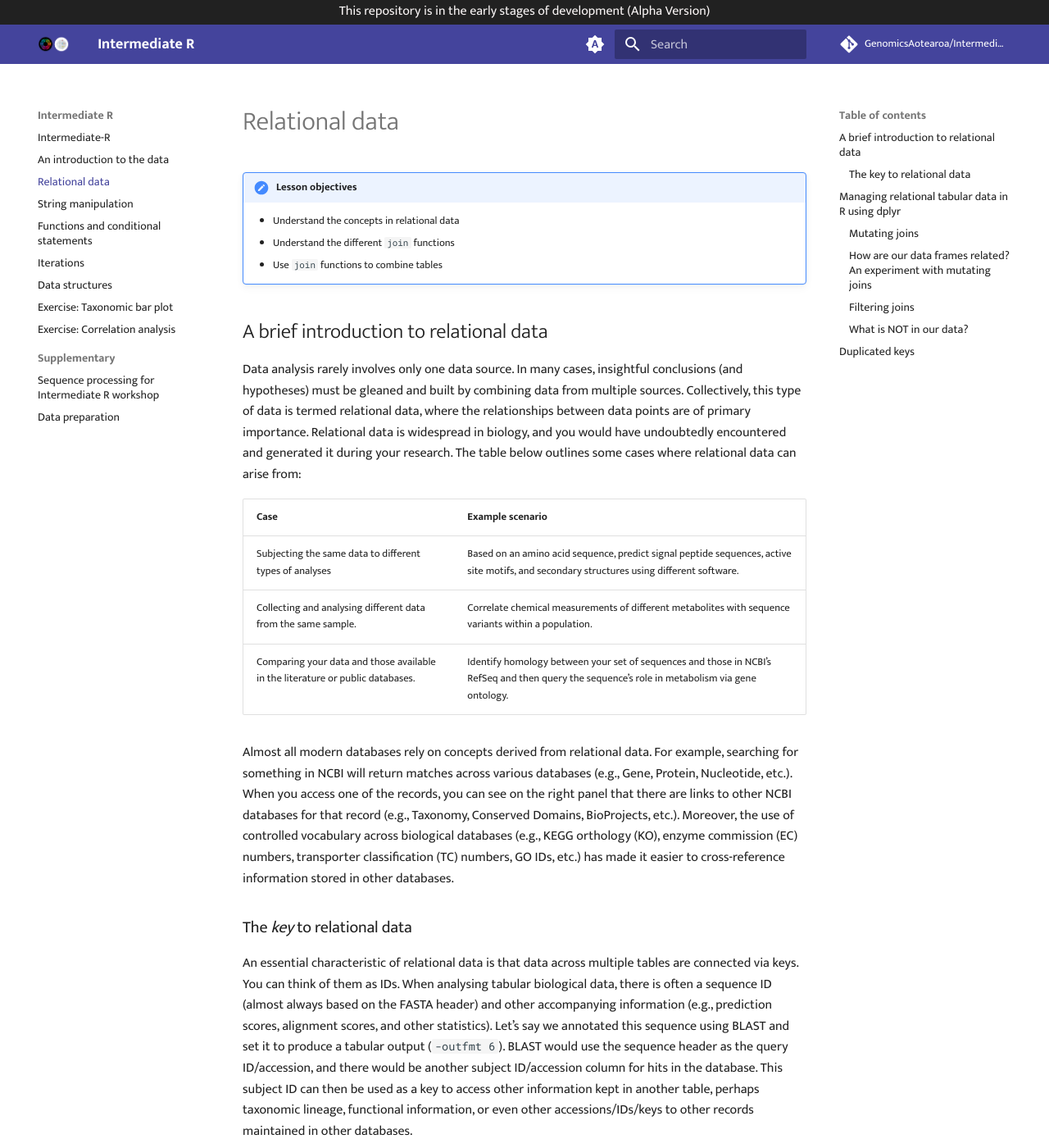
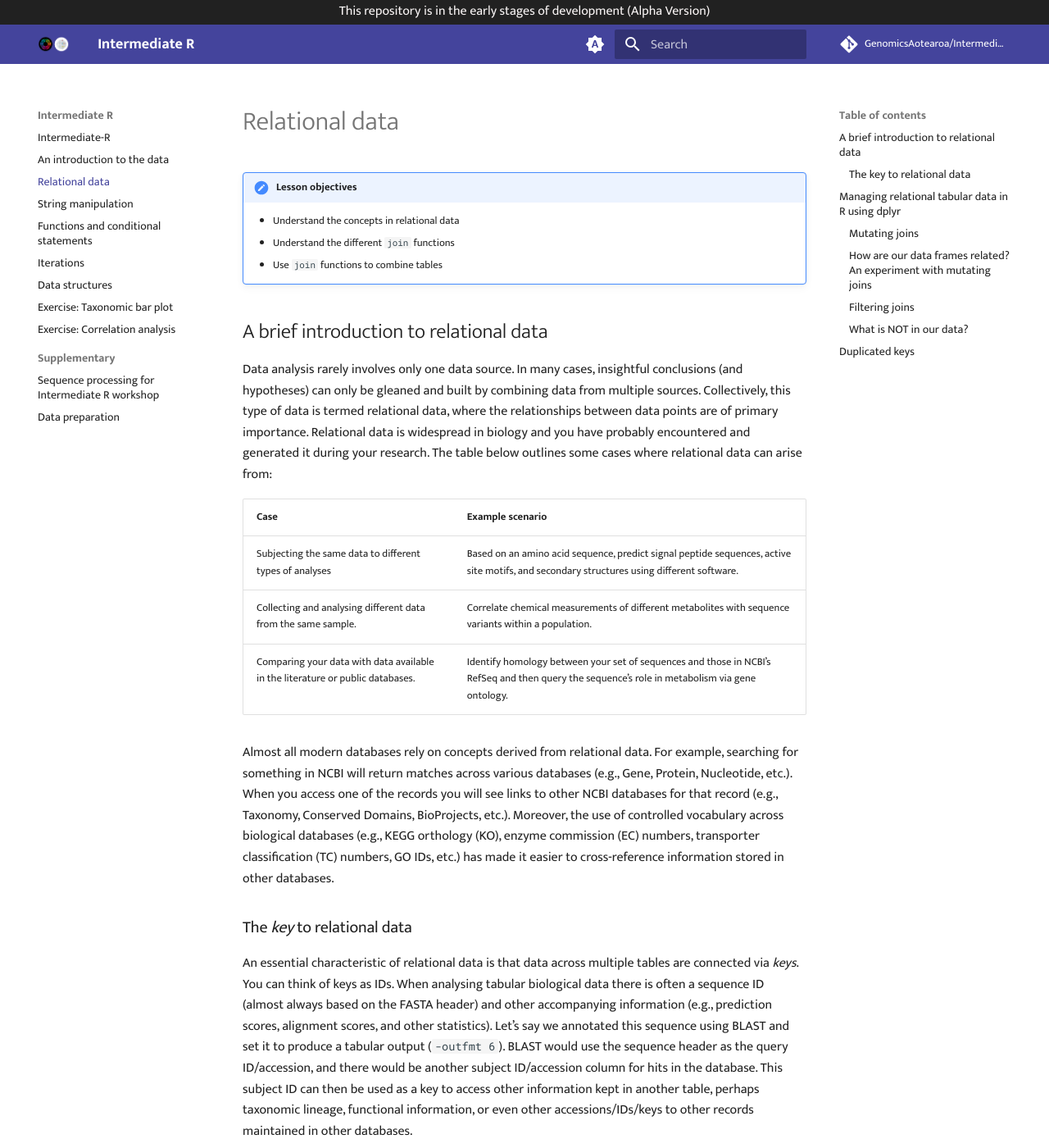
Before and after one commit to GenomicsAotearoa/Intermediate-R, an MkDocs documentation site: the page built from docs/1.relational_data.md, in a window 1280 px wide and 1400 px high. Shown: the whole window at 82% size. Built offline with MkDocs 1.6.1 and Material for MkDocs 9.7.7, drawn with Linux system fonts in a browser that asks for light colours; comment, search, counter and statistics services are not loaded; some of the changed text lies outside the part shown.

Commit message:
Language edits

```diff
--- a/docs/1.relational_data.md
+++ b/docs/1.relational_data.md
@@ -8,25 +8,25 @@
 
 ## A brief introduction to relational data
 
-Data analysis rarely involves only one data source. In many cases, insightful conclusions (and hypotheses) must be gleaned and built by combining data from multiple sources. Collectively, this type of data is termed relational data, where the relationships between data points are of primary importance. Relational data is widespread in biology, and you would have undoubtedly encountered and generated it during your research. The table below outlines some cases where relational data can arise from:
+Data analysis rarely involves only one data source. In many cases, insightful conclusions (and hypotheses) can only be gleaned and built by combining data from multiple sources. Collectively, this type of data is termed relational data, where the relationships between data points are of primary importance. Relational data is widespread in biology and you have probably encountered and generated it during your research. The table below outlines some cases where relational data can arise from:
 
 | Case                                                                           | Example scenario                                                                                                                               |
 | ------------------------------------------------------------------------------ | ---------------------------------------------------------------------------------------------------------------------------------------------- |
 | Subjecting the same data to different types of analyses                        | Based on an amino acid sequence, predict signal peptide sequences, active site motifs, and secondary structures using different software.      |
 | Collecting and analysing different data from the same sample.                  | Correlate chemical measurements of different metabolites with sequence variants within a population.                                           |
-| Comparing your data and those available in the literature or public databases. | Identify homology between your set of sequences and those in NCBI’s RefSeq and then query the sequence’s role in metabolism via gene ontology. |
+| Comparing your data with data available in the literature or public databases. | Identify homology between your set of sequences and those in NCBI’s RefSeq and then query the sequence’s role in metabolism via gene ontology. |
 
-Almost all modern databases rely on concepts derived from relational data. For example, searching for something in NCBI will return matches across various databases (e.g., Gene, Protein, Nucleotide, etc.). When you access one of the records, you can see on the right panel that there are links to other NCBI databases for that record (e.g., Taxonomy, Conserved Domains, BioProjects, etc.). Moreover, the use of controlled vocabulary across biological databases (e.g., KEGG orthology (KO), enzyme commission (EC) numbers, transporter classification (TC) numbers, GO IDs, etc.) has made it easier to cross-reference information stored in other databases.
+Almost all modern databases rely on concepts derived from relational data. For example, searching for something in NCBI will return matches across various databases (e.g., Gene, Protein, Nucleotide, etc.). When you access one of the records you will see links to other NCBI databases for that record (e.g., Taxonomy, Conserved Domains, BioProjects, etc.). Moreover, the use of controlled vocabulary across biological databases (e.g., KEGG orthology (KO), enzyme commission (EC) numbers, transporter classification (TC) numbers, GO IDs, etc.) has made it easier to cross-reference information stored in other databases.
 
 ### The *key* to relational data
 
-An essential characteristic of relational data is that data across multiple tables are connected via keys. You can think of them as IDs. When analysing tabular biological data, there is often a sequence ID (almost always based on the FASTA header) and other accompanying information (e.g., prediction scores, alignment scores, and other statistics). Let’s say we annotated this sequence using BLAST and set it to produce a tabular output (`-outfmt 6`). BLAST would use the sequence header as the query ID/accession, and there would be another subject ID/accession column for hits in the database. This subject ID can then be used as a key to access other information kept in another table, perhaps taxonomic lineage, functional information, or even other accessions/IDs/keys to other records maintained in other databases.
+An essential characteristic of relational data is that data across multiple tables are connected via *keys*. You can think of keys as IDs. When analysing tabular biological data there is often a sequence ID (almost always based on the FASTA header) and other accompanying information (e.g., prediction scores, alignment scores, and other statistics). Let’s say we annotated this sequence using BLAST and set it to produce a tabular output (`-outfmt 6`). BLAST would use the sequence header as the query ID/accession, and there would be another subject ID/accession column for hits in the database. This subject ID can then be used as a key to access other information kept in another table, perhaps taxonomic lineage, functional information, or even other accessions/IDs/keys to other records maintained in other databases.
 
 <!-- Figure: An image of a BLAST table, linked with other tabular information -->
 
 ## Managing relational tabular data in R using `dplyr`
 
-To help us combine tabular data in R, we will use a set of `*_join()` functions from the `dplyr` package. If you are familiar with the relational database management system SQL, you should feel comfortable with these functions’ relational operations. These functions will return a `NA` for non-matching keys or missing observations while preserving valid joins for other observations. The functions are split into two categories depending on the output, namely **mutating joins** and **filtering joins**. The sub-sections below aim to summarise how the joins work. Still, I find a Cartesian representation of the joins in this [book section](https://r4ds.hadley.nz/joins.html#how-do-joins-work) very helpful in genuinely grasping the procedure.
+To help us combine tabular data in R, we will use a set of `*_join()` functions from the `dplyr` package. Join functions can be used to add columns from one dataset to another dataset. If you are familiar with the relational database management system SQL, you should feel comfortable with these functions’ relational operations. These functions will return a `NA` for non-matching keys or missing observations while preserving valid joins for other observations. The functions are split into two categories depending on the output, namely **mutating joins** and **filtering joins**. The sub-sections below aim to summarise how the joins work. If you would prefer a Cartesian representation of the joins this [book section](https://r4ds.hadley.nz/joins.html#how-do-joins-work) may be helpful in genuinely grasping the procedure.
 
 !!! note "Joining keys"
 
```
Also changed, not shown: other parts of docs/1.relational_data.md (+2 -2 lines).
